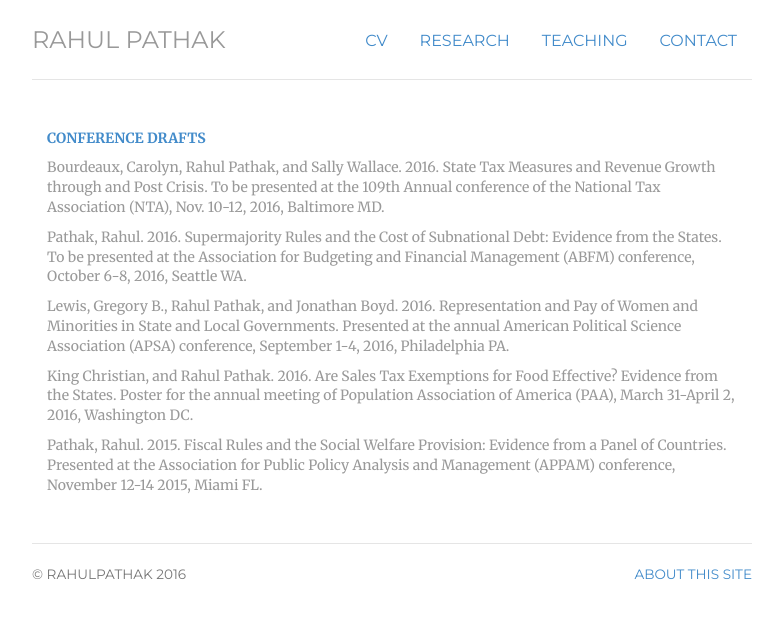
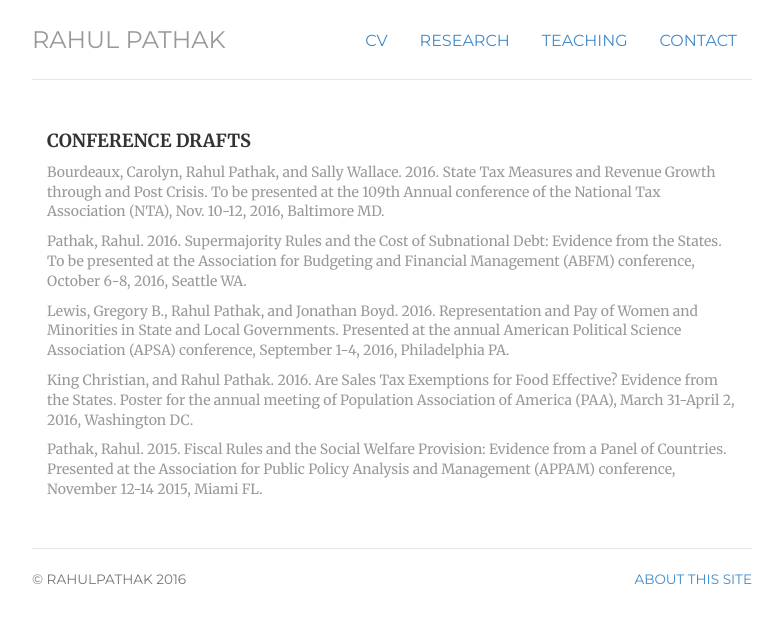
Before and after one commit to pathak-rahul/pathak-rahul.github.io, a Jekyll site: the page built from testing/index.html, in a window 1280 px wide. Shown: the top 623 px of the page, without its empty margins (248-1031 px from the left). Built offline with Jekyll 4.4.1, drawn with Linux system fonts in a browser that asks for light colours.

Commit message:
Update index.html

```diff
--- a/testing/index.html
+++ b/testing/index.html
@@ -7,7 +7,7 @@ title: ongoing
 	</div>
 	<div itemscope itemtype="http://data-vocabulary.org/Person" class="col-sm-12">
 
-<h5 class="text-primary"> CONFERENCE DRAFTS </small> </h5>
+<h4 class="text-default"> CONFERENCE DRAFTS </small> </h4>
 <h4><small class="text-default">Bourdeaux, Carolyn, Rahul Pathak, and Sally Wallace. 2016. State Tax Measures and Revenue Growth through and Post Crisis. To be presented at the 109th Annual conference of the National Tax Association (NTA), Nov. 10-12, 2016, Baltimore MD.</small> </h4>
 <h4><small class="text-default">Pathak, Rahul. 2016. Supermajority Rules and the Cost of Subnational Debt: Evidence from the States. To be presented at the Association for Budgeting and Financial Management (ABFM) conference, October 6-8, 2016, Seattle WA.</small> </h4>
 <h4><small class="text-default">Lewis, Gregory B., Rahul Pathak, and Jonathan Boyd. 2016. Representation and Pay of Women and Minorities in State and Local Governments. Presented at the annual American Political Science Association (APSA) conference, September 1-4, 2016, Philadelphia PA.</small> </h4>
```
